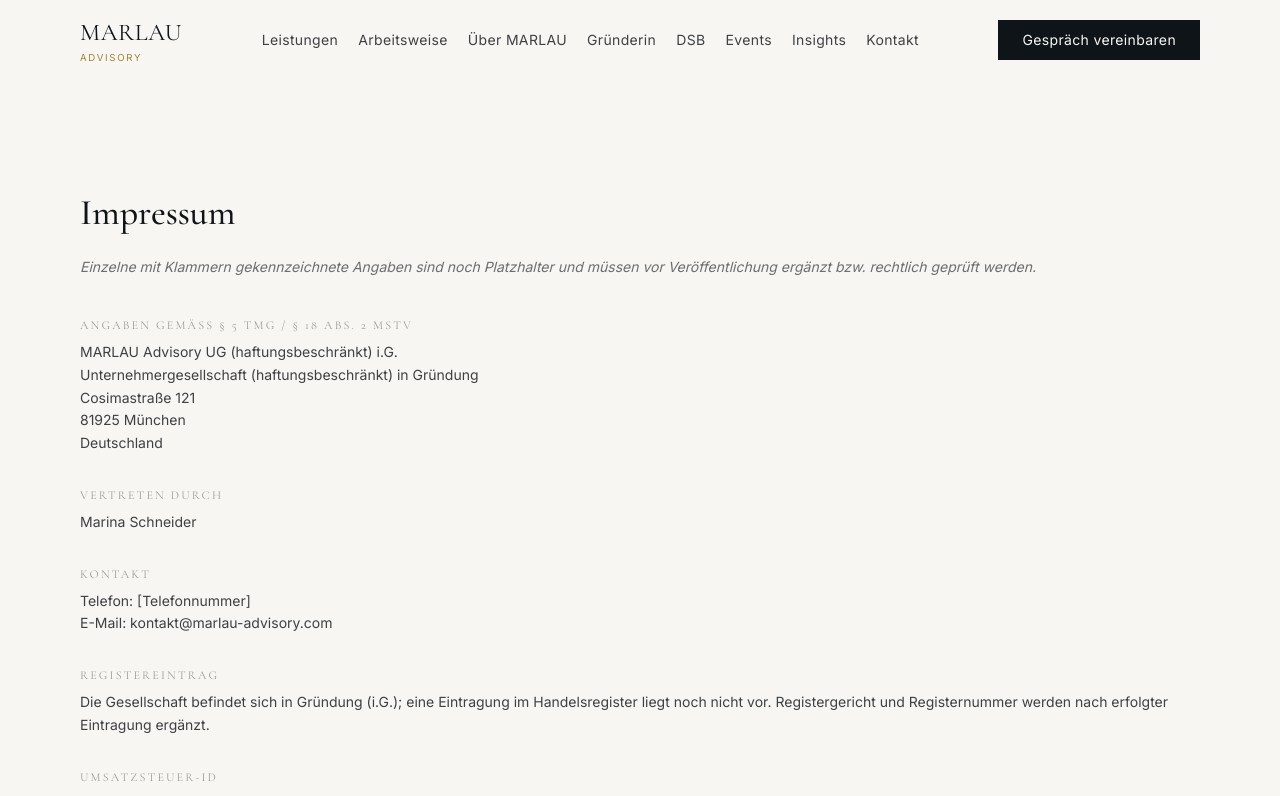
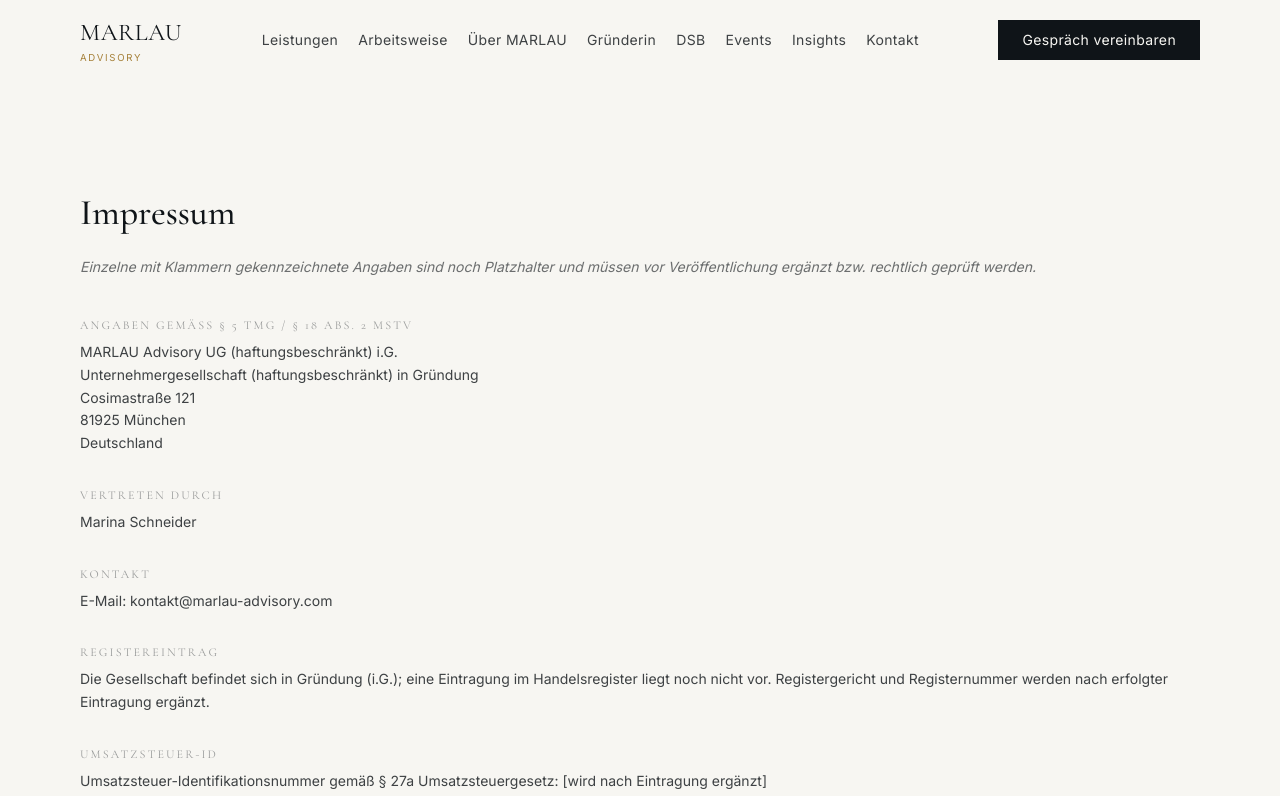
Before and after one commit to minalaura/marlau, a Next.js app: page /impressum in a window 1280 px wide. Shown: the top 796 px of the page. Built offline with nearby package versions, Linux system fonts and the light colour scheme.

Commit message:
fix: Telefonnummer aus Impressum entfernen

```diff
--- a/src/app/impressum/page.tsx
+++ b/src/app/impressum/page.tsx
@@ -42,7 +42,6 @@ export default function ImpressumPage() {
             <h2 className="text-xs uppercase tracking-widest2 text-navy/40 mb-2">
               Kontakt
             </h2>
-            <p>Telefon: [Telefonnummer]</p>
             <p>E-Mail: kontakt@marlau-advisory.com</p>
           </div>
 
```
